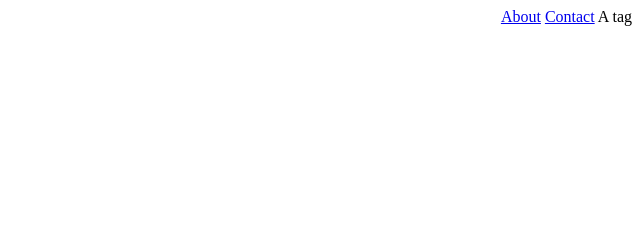
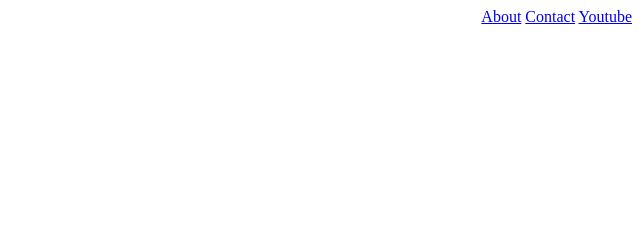
Before and after one commit to Cameron-Ord/CSSGRID1, a plain HTML site: page index.html in a window 1280 px wide. Shown: the top 240 px of the page, 640-1280 px from the left. Drawn offline with Linux system fonts and the light colour scheme.

Commit message:
fixed a tag

```diff
--- a/index.html
+++ b/index.html
@@ -24,7 +24,7 @@
     <nav id="justifynav">
         <a href="/pages/about.html">About</a>
         <a href="/pages/contact.html">Contact</a>
-        <a>A tag</a>
+        <a href="https://www.youtube.com/">Youtube</a>
     </nav>
     </header>
 <section>
```
